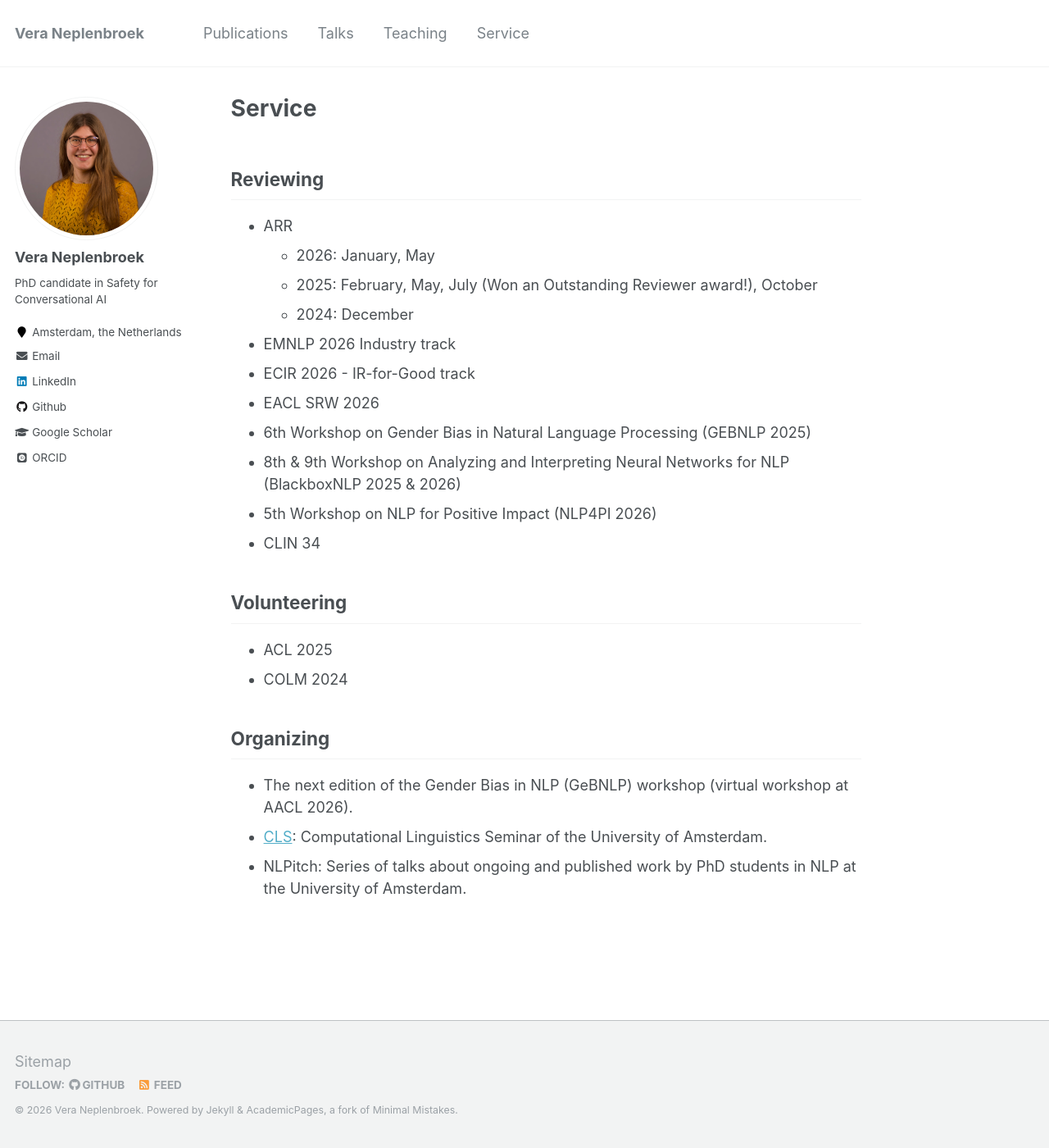
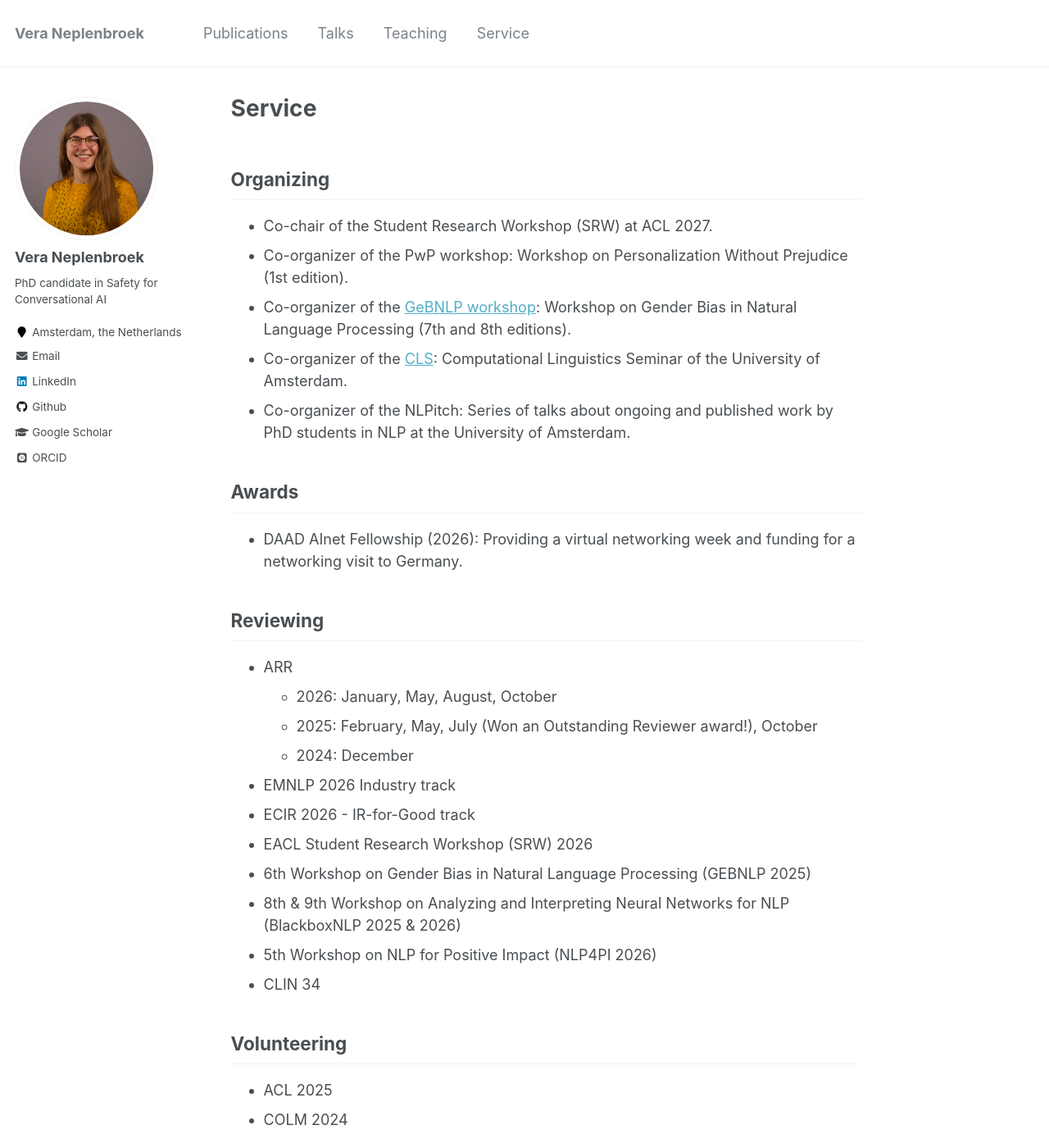
Before and after one commit to Veranep/Veranep.github.io, a Jekyll site: the page built from _pages/service.md, in a window 1280 px wide and 1400 px high. Shown: the whole window at 82% size. Built offline with Jekyll 4.4.1, drawn with Linux system fonts in a browser that asks for light colours; some web fonts are replaced.

Commit message:
Update service.md

```diff
--- a/_pages/service.md
+++ b/_pages/service.md
@@ -6,27 +6,29 @@ redirect_from:
   - /service.html
 ---
 
+## Organizing
+* Co-chair of the Student Research Workshop (SRW) at ACL 2027.
+* Co-organizer of the PwP workshop: Workshop on Personalization Without Prejudice (1st edition).
+* Co-organizer of the [GeBNLP workshop](https://gebnlp-workshop.github.io/): Workshop on Gender Bias in Natural Language Processing (7th and 8th editions).
+* Co-organizer of the [CLS](https://projects.illc.uva.nl/LaCo/CLS/): Computational Linguistics Seminar of the University of Amsterdam.
+* Co-organizer of the NLPitch: Series of talks about ongoing and published work by PhD students in NLP at the University of Amsterdam.
+
+## Awards
+* DAAD AInet Fellowship (2026): Providing a virtual networking week and funding for a networking visit to Germany.
+
 ## Reviewing
-
 * ARR
-  * 2026: January, May
+  * 2026: January, May, August, October
   * 2025: February, May, July (Won an Outstanding Reviewer award!), October
   * 2024: December
 * EMNLP 2026 Industry track
 * ECIR 2026 - IR-for-Good track
-* EACL SRW 2026
+* EACL Student Research Workshop (SRW) 2026
 * 6th Workshop on Gender Bias in Natural Language Processing (GEBNLP 2025)
 * 8th & 9th Workshop on Analyzing and Interpreting Neural Networks for NLP (BlackboxNLP 2025 & 2026)
 * 5th Workshop on NLP for Positive Impact (NLP4PI 2026)
 * CLIN 34
 
 ## Volunteering
-
 * ACL 2025
 * COLM 2024
-
-## Organizing
-
-* The next edition of the Gender Bias in NLP (GeBNLP) workshop (virtual workshop at AACL 2026).
-* [CLS](https://projects.illc.uva.nl/LaCo/CLS/): Computational Linguistics Seminar of the University of Amsterdam.
-* NLPitch: Series of talks about ongoing and published work by PhD students in NLP at the University of Amsterdam.
```
